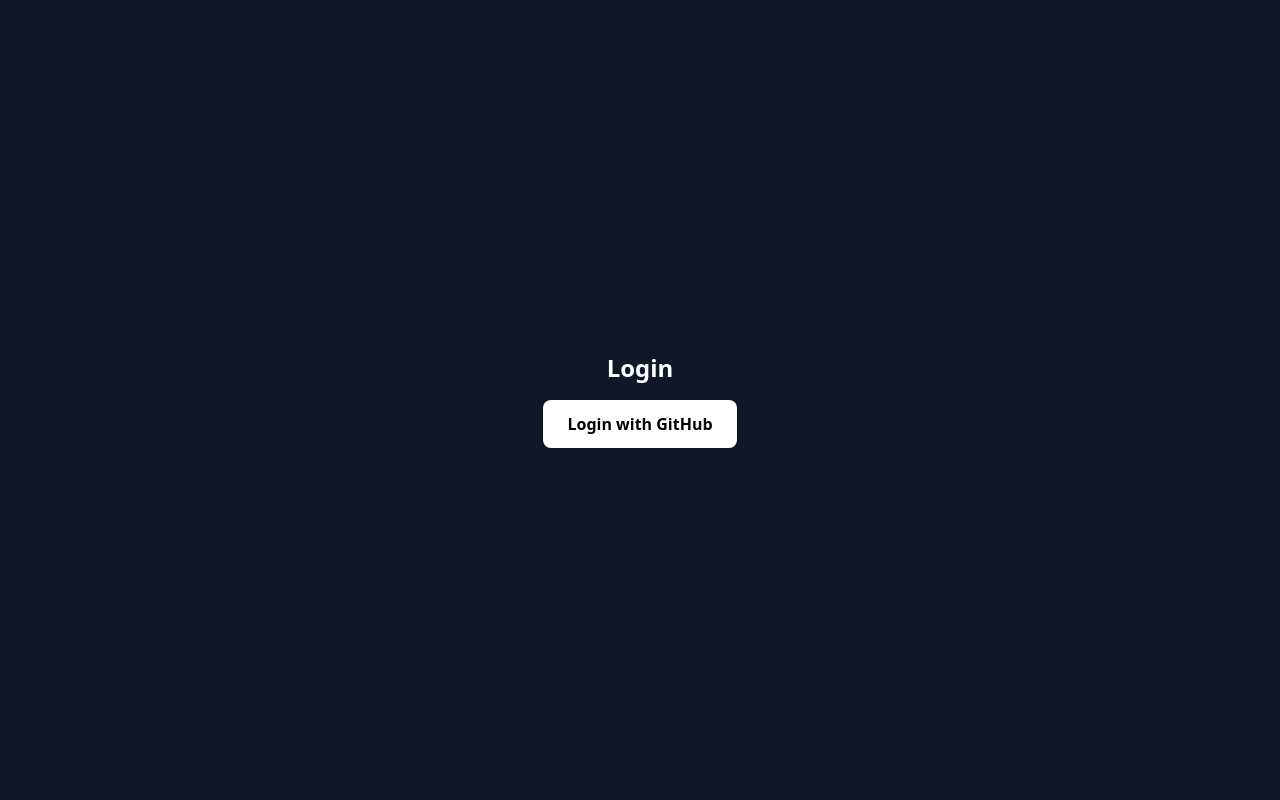
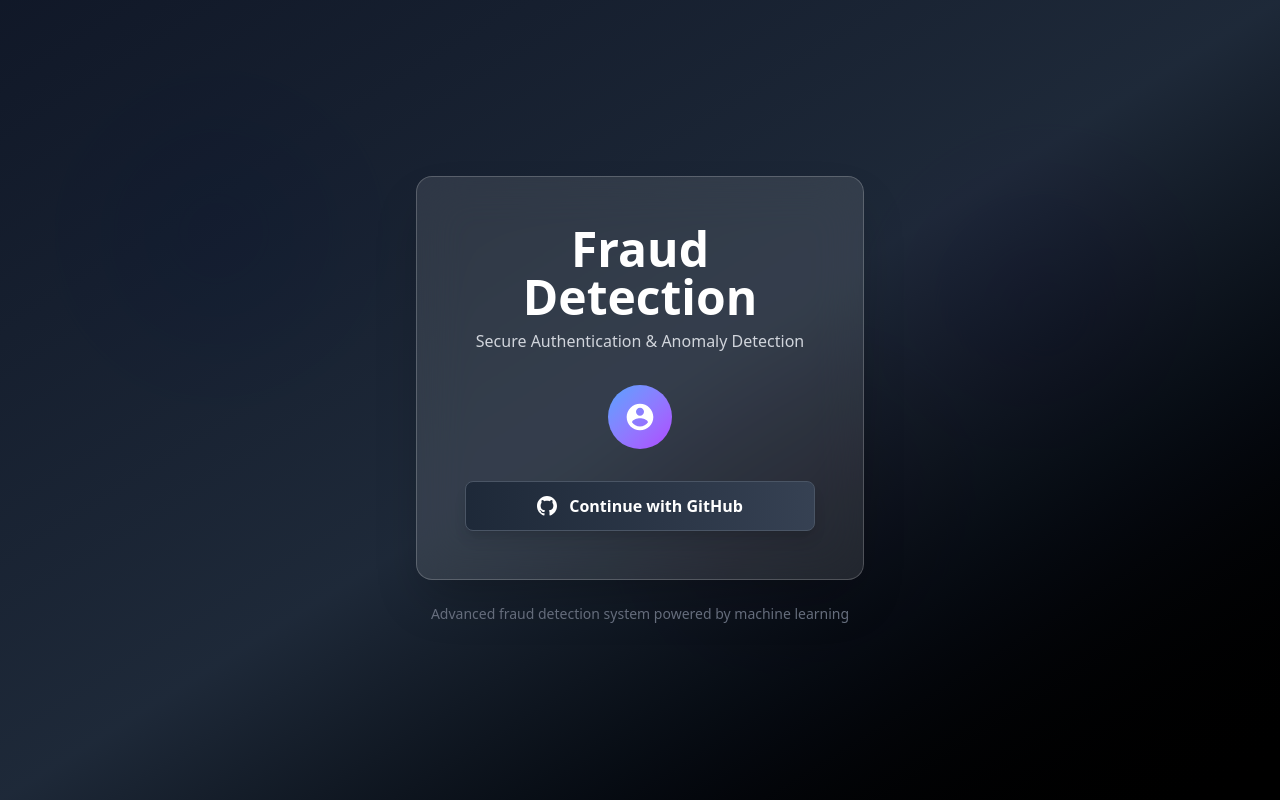
Before and after one commit to Divyanshu-176/fraud-detection, a React app in the folder frontend/: page / in a window 1280 px wide. Built offline with nearby package versions, Linux system fonts and the light colour scheme; the HTML template or start-up script is replaced by a standard one.

Commit message:
Changed logout button

```diff
--- a/frontend/src/pages/Dashboard.jsx
+++ b/frontend/src/pages/Dashboard.jsx
@@ -20,7 +20,7 @@
           </h1>
           <button
             onClick={handleLogout}
-            className="bg-red-600 hover:bg-red-700 text-white font-bold py-2 px-4 rounded"
+            className="border-2 border-red-500 py-2 px-4 rounded-2xl cursor-pointer hover:bg-red-600 "
           >
             Logout
           </button>
--- a/frontend/src/pages/Login.jsx
+++ b/frontend/src/pages/Login.jsx
@@ -4,13 +4,70 @@
   };
 
   return (
-    <div className="h-screen w-screen flex flex-col items-center justify-center bg-gray-900">
-      <div className="font-bold text-2xl mb-4 text-white">
-        Login
+    <div className="h-screen w-screen flex items-center justify-center bg-linear-to-br from-gray-900 via-gray-800 to-black relative overflow-hidden">
+      {/* Decorative blobs */}
+      <div className="absolute top-20 left-20 w-72 h-72 bg-blue-500 rounded-full mix-blend-multiply filter blur-3xl opacity-20 animate-blob"></div>
+      <div className="absolute top-40 right-20 w-72 h-72 bg-purple-500 rounded-full mix-blend-multiply filter blur-3xl opacity-20 animate-blob animation-delay-2000"></div>
+      <div className="absolute bottom-20 left-1/2 w-72 h-72 bg-pink-500 rounded-full mix-blend-multiply filter blur-3xl opacity-20 animate-blob animation-delay-4000"></div>
+
+      {/* Login Card */}
+      <div className="relative z-10 w-full max-w-md">
+        <div className="backdrop-blur-xl bg-white/10 border border-white/20 rounded-2xl p-8 md:p-12 shadow-2xl">
+          {/* Header */}
+          <div className="text-center mb-8">
+            <h1 className="text-4xl md:text-5xl font-bold text-white mb-2">
+              Fraud Detection
+            </h1>
+            <p className="text-gray-300 text-sm md:text-base">
+              Secure Authentication & Anomaly Detection
+            </p>
+          </div>
+
+          {/* Icon */}
+          <div className="flex justify-center mb-8">
+            <div className="w-16 h-16 bg-linear-to-br from-blue-400 to-purple-500 rounded-full flex items-center justify-center">
+              <svg className="w-8 h-8 text-white" fill="currentColor" viewBox="0 0 24 24">
+                <path d="M12 2C6.48 2 2 6.48 2 12s4.48 10 10 10 10-4.48 10-10S17.52 2 12 2zm0 3c1.66 0 3 1.34 3 3s-1.34 3-3 3-3-1.34-3-3 1.34-3 3-3zm0 14.2c-2.5 0-4.71-1.28-6-3.22.03-1.99 4-3.08 6-3.08 1.99 0 5.97 1.09 6 3.08-1.29 1.94-3.5 3.22-6 3.22z"/>
+              </svg>
+            </div>
+          </div>
+
+          {/* Login Button */}
+          <button
+            onClick={loginWithGithub}
+            className="w-full bg-linear-to-r from-gray-800 to-gray-700 hover:from-gray-700 hover:to-gray-600 text-white font-bold py-3 px-6 rounded-lg transition-all duration-300 flex items-center justify-center gap-3 group border border-gray-600 hover:border-gray-500 shadow-lg hover:shadow-xl hover:scale-105 transform"
+          >
+            <svg className="w-5 h-5 group-hover:scale-110 transition-transform" fill="currentColor" viewBox="0 0 24 24">
+              <path d="M12 0c-6.626 0-12 5.373-12 12 0 5.302 3.438 9.8 8.207 11.387.599.111.793-.261.793-.577v-2.234c-3.338.726-4.033-1.416-4.033-1.416-.546-1.387-1.333-1.756-1.333-1.756-1.089-.745.083-.729.083-.729 1.205.084 1.839 1.237 1.839 1.237 1.07 1.834 2.807 1.304 3.492.997.107-.775.418-1.305.762-1.604-2.665-.305-5.467-1.334-5.467-5.931 0-1.311.469-2.381 1.236-3.221-.124-.303-.535-1.524.117-3.176 0 0 1.008-.322 3.301 1.23.957-.266 1.983-.399 3.003-.404 1.02.005 2.047.138 3.006.404 2.291-1.552 3.297-1.23 3.297-1.23.653 1.653.242 2.874.118 3.176.77.84 1.235 1.911 1.235 3.221 0 4.609-2.807 5.624-5.479 5.921.43.372.823 1.102.823 2.222v 3.293c0 .319.192.694.801.576 4.765-1.589 8.199-6.086 8.199-11.386 0-6.627-5.373-12-12-12z"/>
+            </svg>
+            <span>Continue with GitHub</span>
+          </button>
+
+
+        </div>
+
+        {/* Bottom accent */}
+        <div className="mt-6 text-center text-gray-500 text-sm">
+          <p>Advanced fraud detection system powered by machine learning</p>
+        </div>
       </div>
-      <button onClick={loginWithGithub} className="px-6 py-3 bg-white text-black rounded-lg font-semibold cursor-pointer hover:bg-gray-300">
-        Login with GitHub
-      </button>
+
+      <style jsx>{`
+        @keyframes blob {
+          0%, 100% { transform: translate(0, 0) scale(1); }
+          33% { transform: translate(30px, -50px) scale(1.1); }
+          66% { transform: translate(-20px, 20px) scale(0.9); }
+        }
+        .animate-blob {
+          animation: blob 7s infinite;
+        }
+        .animation-delay-2000 {
+          animation-delay: 2s;
+        }
+        .animation-delay-4000 {
+          animation-delay: 4s;
+        }
+      `}</style>
     </div>
   );
 }
```
